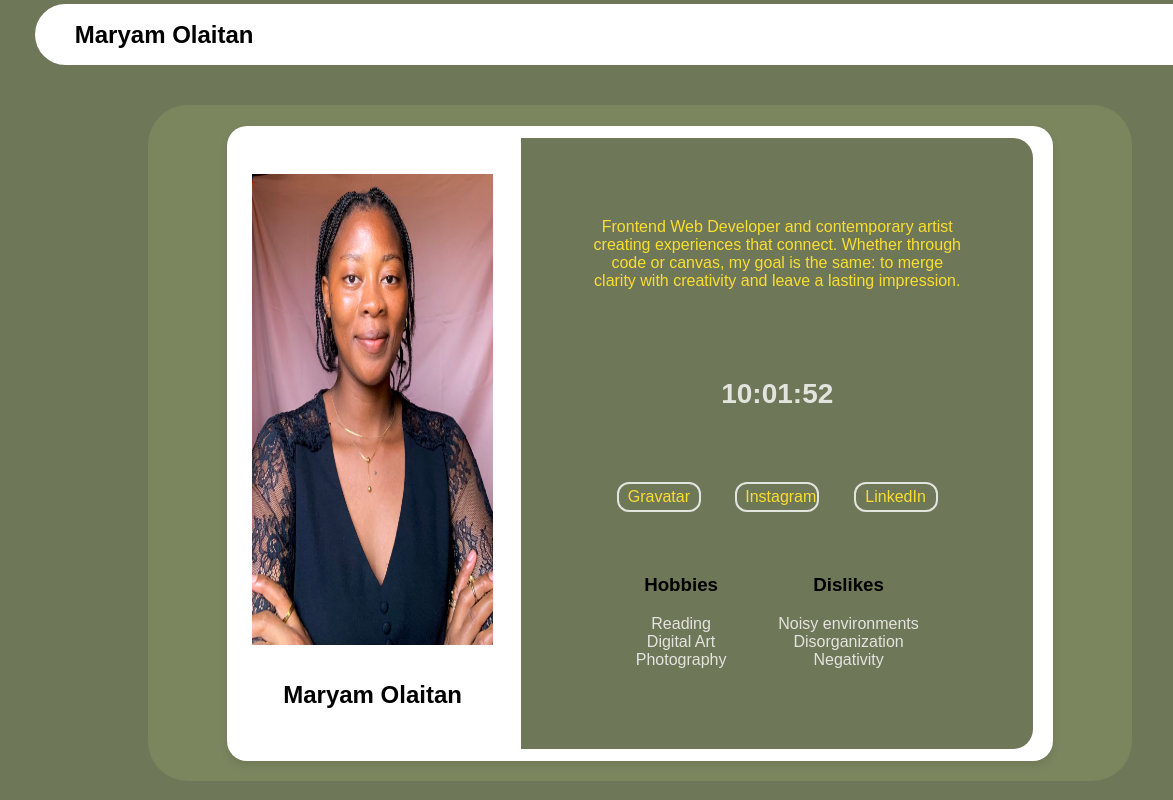
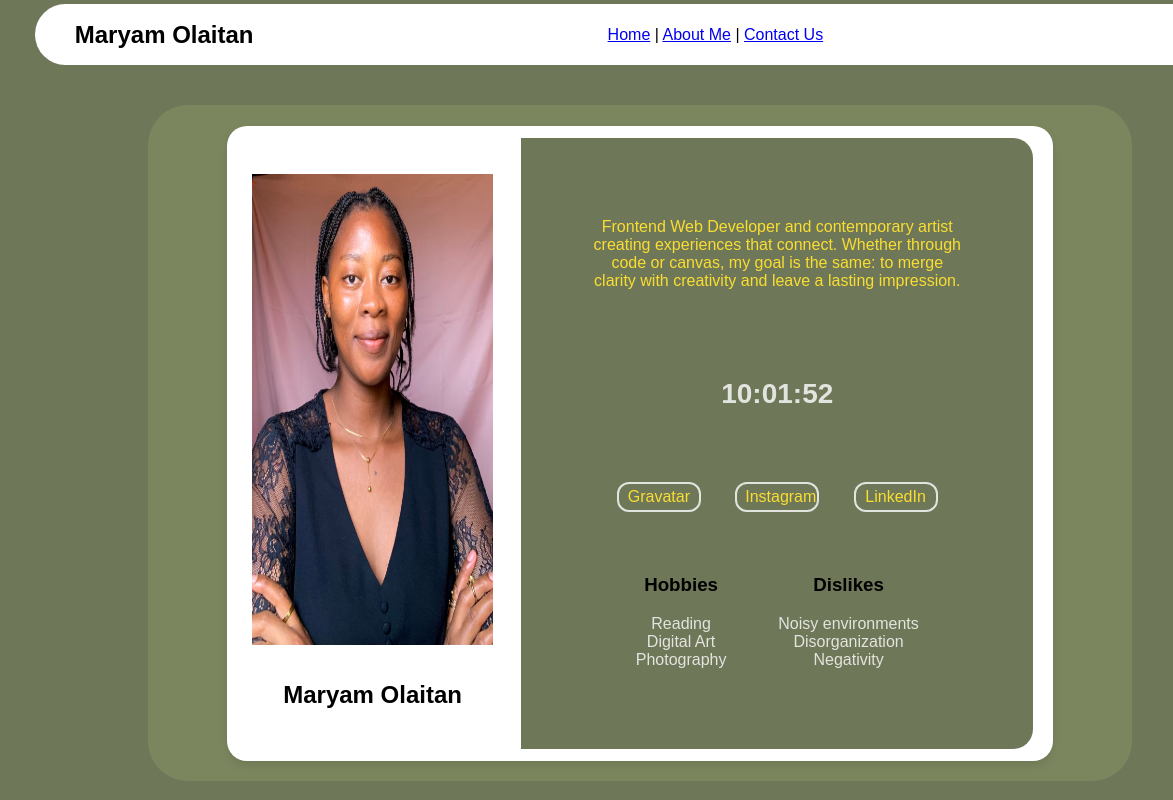
Before and after one commit to hellomaryamolaitan/profilecard, a plain HTML site: page index.html in a window 1280 px wide. Shown: the full height of the page, 0-1173 px from the left. Drawn offline with Linux system fonts and the light colour scheme.

Commit message:
Update index.html

```diff
--- a/index.html
+++ b/index.html
@@ -53,7 +53,12 @@
 <body>
     <header>
         <h2>Maryam Olaitan</h2>
-        <img src="images/menu.png" alt="">
+        <nav>
+          <a href="index.html">Home</a> |
+          <a href="about.html">About Me</a> |
+          <a href="contact.html">Contact Us</a>
+        </nav>
+        <img src="images/menu.png" alt="menu icon">
     </header>
     <main  data-testid="test-profile-card-container">
         <article data-testid="test-profile-card">
@@ -116,4 +121,5 @@
         updateClock();
   </script>
 </body>
+
 </html>
```
